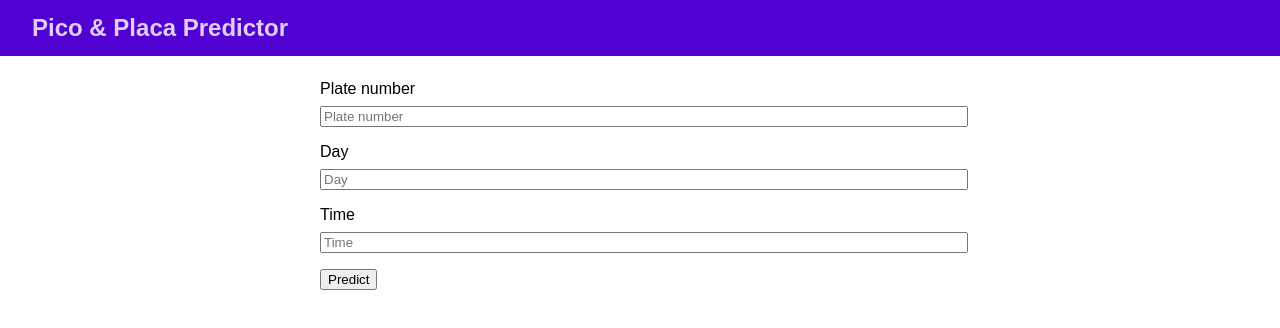
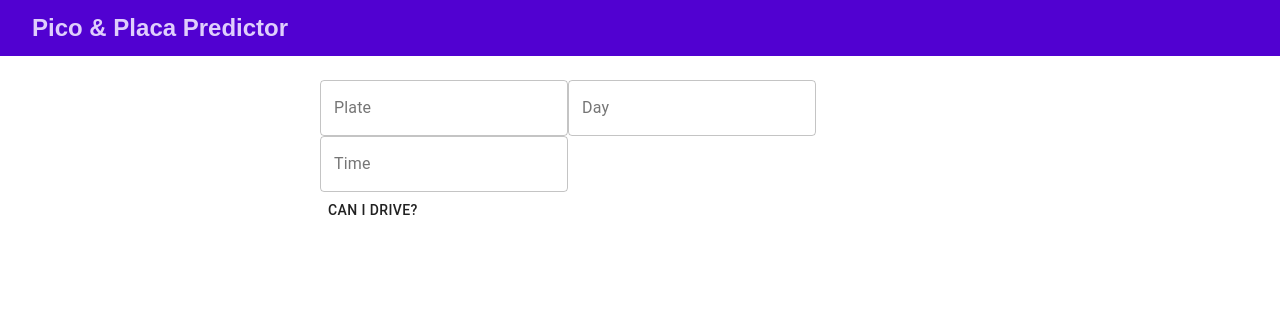
Before and after one commit to scottgamer/pico-y-placa-predictor-front, a React (Create React App) app: page / in a window 1280 px wide. Shown: the top 328 px of the page. Built offline with nearby package versions, Linux system fonts and the light colour scheme.

Commit message:
refactored main component to use materialui

```diff
--- a/src/pages/Main/Main.jsx
+++ b/src/pages/Main/Main.jsx
@@ -1,5 +1,6 @@
-import React, { useState, useEffect, useRef } from "react";
-import { useFormik } from "formik";
+import React, { useState } from "react";
+import { Formik, Form } from "formik";
+import { Button, TextField } from "@material-ui/core";
 import axios from "axios";
 
 import "./Main.css";
@@ -7,7 +8,7 @@ import "./Main.css";
 import validationSchema from "../../schemas/picoPlacaValidationSchema";
 
 const Main = () => {
-  const [predict, setPredict] = useState({
+  const [values, setValues] = useState({
     plate: "",
     day: "",
     time: ""
@@ -15,19 +16,8 @@ const Main = () => {
 
   const [message, setMessage] = useState("");
 
-  const plateElRef = useRef(null);
-  const dayElRef = useRef(null);
-  const timeElRef = useRef(null);
-
-  const predictPicoPlacaHandler = async e => {
+  const predictPicoPlacaHandler = async data => {
     try {
-      e.preventDefault();
-      const plate = plateElRef.current.value;
-      const day = dayElRef.current.value;
-      const time = timeElRef.current.value;
-
-      const data = { plate, day, time };
-
       const response = await axios.post(
         `http://localhost:4000/api/pico-placa/predict`,
         JSON.stringify(data),
@@ -47,28 +37,57 @@ const Main = () => {
 
   return (
     <div>
-      <form>
-        <div className="form-control">
-          <label htmlFor="plate">Plate number</label>
-          <input
-            type="text"
-            id="plate"
-            ref={plateElRef}
-            placeholder="Plate number"
-          />
-        </div>
-        <div className="form-control">
-          <label htmlFor="day">Day</label>
-          <input type="text" id="day" ref={dayElRef} placeholder="Day" />
-        </div>
-        <div className="form-control">
-          <label htmlFor="time">Time</label>
-          <input type="text" id="time" ref={timeElRef} placeholder="Time" />
-        </div>
-        <div className="form-control">
-          <button onClick={e => predictPicoPlacaHandler(e)}>Predict</button>
-        </div>
-      </form>
+      <Formik
+        initialValues={values}
+        // validate={values => {}}
+        onSubmit={(data, { setSubmitting }) => {
+          setSubmitting(true);
+          predictPicoPlacaHandler(data);
+          setSubmitting(false);
+        }}
+      >
+        {({ values, isSubmitting, handleChange, handleBlur, handleSubmit }) => (
+          <Form>
+            <TextField
+              label="Plate"
+              variant="outlined"
+              id="plate"
+              name="plate"
+              value={values.plate}
+              placeholder="PIB1234"
+              onChange={handleChange}
+              onBlur={handleBlur}
+            />
+
+            <TextField
+              label="Day"
+              variant="outlined"
+              id="day"
+              name="day"
+              value={values.day}
+              placeholder="Monday"
+              onChange={handleChange}
+              onBlur={handleBlur}
+            />
+            <TextField
+              label="Time"
+              variant="outlined"
+              id="time"
+              name="time"
+              value={values.time}
+              placeholder="0700"
+              onChange={handleChange}
+              onBlur={handleBlur}
+            />
+
+            <div>
+              <Button disabled={isSubmitting} type="submit">
+                Can I drive?
+              </Button>
+            </div>
+          </Form>
+        )}
+      </Formik>
       {message && <div>{message}</div>}
     </div>
   );
```
